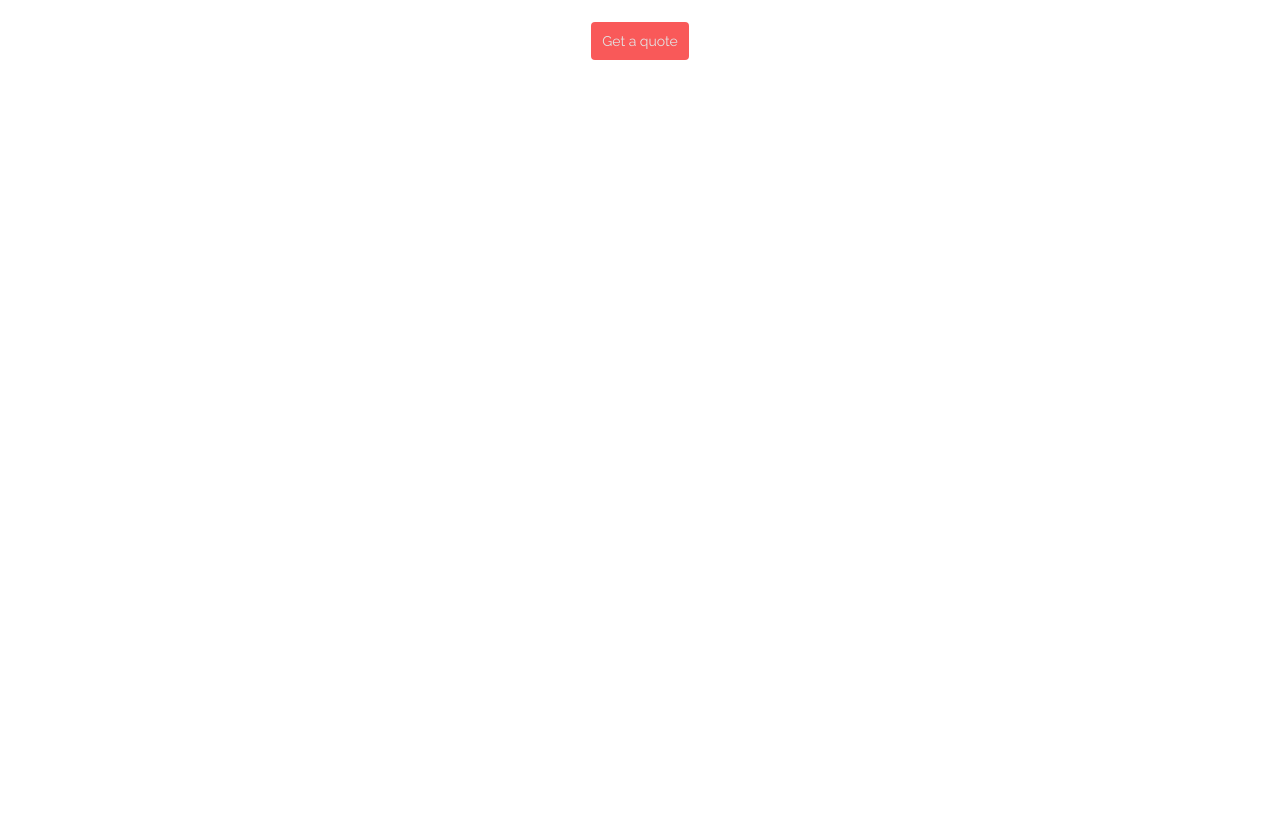
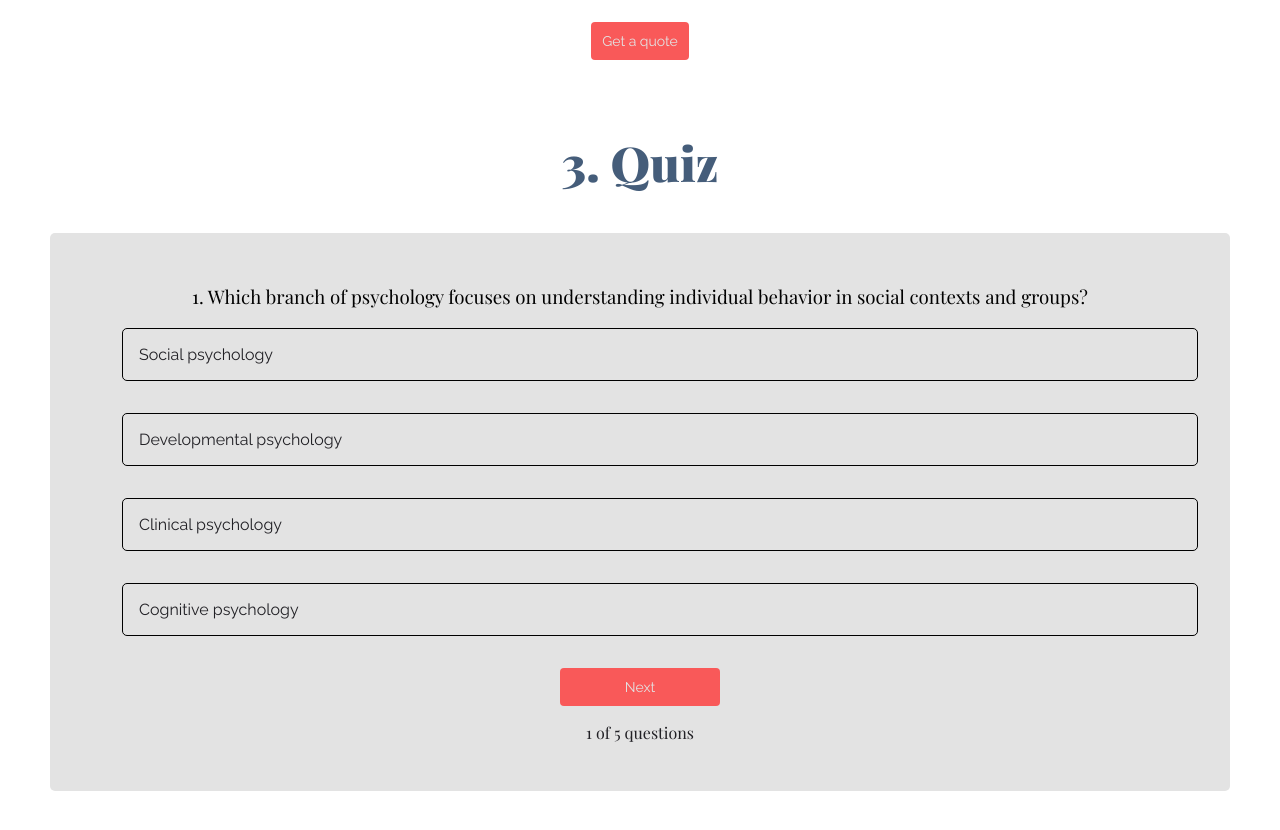
Before and after one commit to adrianaghita/100TSProjects, a React (Vite) app: page / in a window 1280 px wide. Shown: the part 440-1270 px from the top of the page. Before the commit the page ends 800 px from the top, so only its background shows below. Built offline with nearby package versions, Linux system fonts and the light colour scheme; a web font is replaced by a local one.

Commit message:
Create quiz project

```diff
--- a/src/App.tsx
+++ b/src/App.tsx
@@ -1,3 +1,4 @@
+import Quiz from "./components/Quiz/Quiz";
 import RandomQuotes from "./components/RandomQuotes/RandomQuotes";
 import Todo from "./components/TodoList/ToDo";
 
@@ -6,6 +7,7 @@ function App() {
     <>
       <Todo />
       <RandomQuotes />
+      <Quiz />
     </>
   );
 }
--- /dev/null
+++ b/src/assets/QuizData.tsx
@@ -0,0 +1,47 @@
+export const quizData = [
+  {
+    question:
+      "Which branch of psychology focuses on understanding individual behavior in social contexts and groups?",
+    option1: "Social psychology",
+    option2: "Developmental psychology",
+    option3: "Clinical psychology",
+    option4: "Cognitive psychology",
+    ans: 1,
+  },
+  {
+    question:
+      "Who created the world's first experimental psychology laboratory in 1879 at the University of Leipzig in Germany?",
+    option1: "Aaron Beck",
+    option2: "Sigmund Freud",
+    option3: "Carl Rogers",
+    option4: "Wilhelm Wundt",
+    ans: 4,
+  },
+  {
+    question:
+      "Which type of reinforcement involves the removal of an unpleasant stimulus to increase the likelihood of a behavior recurring?",
+    option1: "Positive reinforcement",
+    option2: "Negative reinforcement",
+    option3: "Punishment",
+    option4: "Extinction",
+    ans: 2,
+  },
+  {
+    question:
+      "Which neurotransmitter is associated with feelings of pleasure and reward?",
+    option1: "Serotonin",
+    option2: "Dopamine",
+    option3: "Acetylcholine",
+    option4: "GABA (Gamma-Aminobutyric Acid)",
+    ans: 2,
+  },
+  {
+    question:
+      "What is the term for the process of encoding, storing, and retrieving information from memory?",
+    option1: "Perception",
+    option2: "Memory consolidation",
+    option3: "Cognition",
+    option4: "Learning",
+    ans: 3,
+  },
+];
--- /dev/null
+++ b/src/components/Quiz/Quiz.module.scss
@@ -0,0 +1,55 @@
+@import "/src/index.scss";
+
+.wrong {
+  background-color: #f87171;
+}
+
+.correct {
+  background-color: #8dd1bd;
+}
+
+.container {
+  background-color: $bright-color;
+  padding: 2rem;
+  border-radius: 5px;
+
+  & p {
+    text-align: center;
+    font-family: $secondary-font;
+  }
+}
+
+.question {
+  font-family: $secondary-font;
+  font-weight: $regular;
+  text-align: center;
+}
+
+.responses {
+  list-style: none;
+  & li {
+    font-family: $primary-font;
+    margin-bottom: 2rem;
+    border: 0.5px solid #000;
+    border-radius: 5px;
+    padding: 1rem;
+    cursor: pointer;
+  }
+}
+
+.next-button,
+.reset-button {
+  @include button;
+  display: flex;
+  margin: auto;
+  width: 10rem;
+  text-align: center;
+  display: flex;
+  justify-content: center;
+}
+
+.score-message {
+  font-family: $secondary-font;
+  font-size: 1.5rem;
+  font-weight: $semi-bold;
+}
--- /dev/null
+++ b/src/components/Quiz/Quiz.tsx
@@ -0,0 +1,140 @@
+import { useRef, useState } from "react";
+import styles from "./Quiz.module.scss";
+import { quizData } from "../../assets/QuizData";
+
+const Quiz = () => {
+  let [index, setIndex] = useState(0);
+  const [question, setQuestion] = useState(quizData[index]);
+  const [lock, setLock] = useState(false);
+  const [score, setScore] = useState(0);
+  const [result, setResult] = useState(false);
+
+  let Option1 = useRef(null);
+  let Option2 = useRef(null);
+  let Option3 = useRef(null);
+  let Option4 = useRef(null);
+
+  let option_list: React.RefObject<HTMLElement | null>[] = [
+    Option1,
+    Option2,
+    Option3,
+    Option4,
+  ];
+
+  const checkAnswer = (e: React.MouseEvent<HTMLElement>, ans: number) => {
+    if (lock === false) {
+      if (question.ans === ans) {
+        e.currentTarget.classList.add(styles.correct);
+
+        setLock(true);
+        setScore((prev) => prev + 1);
+      } else {
+        e.currentTarget.classList.add(styles.wrong);
+        setLock(true);
+        option_list[question.ans - 1].current?.classList.add(styles.correct);
+      }
+    }
+  };
+
+  const handleNextClick = () => {
+    if (lock === true) {
+      if (index === quizData.length - 1) {
+        setResult(true);
+      }
+      setIndex(++index);
+      setQuestion(quizData[index]);
+      setLock(false);
+      option_list.map((option) => {
+        option.current?.classList.remove(styles.wrong);
+        option.current?.classList.remove(styles.correct);
+        return null;
+      });
+    }
+  };
+  const handleResetClick = () => {
+    setIndex(0);
+    setQuestion(quizData[0]);
+    setScore(0);
+    setLock(false);
+    setResult(false);
+  };
+  return (
+    <>
+      <h2>3. Quiz </h2>
+      {result ? (
+        <div className={styles.container}>
+          {score <= 1 && (
+            <p>
+              You scored {score} out of {quizData.length}. Great effort! Try
+              again to improve your score!
+            </p>
+          )}
+          {score >= 2 && score < 4 && (
+            <p>
+              Nice job! You answered {score} questions correctly out of
+              {quizData.length}. Keep up the good work!
+            </p>
+          )}
+          {score >= 4 && (
+            <p>
+              Congratulations! You got {score} out of {quizData.length} correct!
+              Well done!
+            </p>
+          )}
+
+          <button className={styles[`reset-button`]} onClick={handleResetClick}>
+            Reset
+          </button>
+        </div>
+      ) : (
+        <div className={styles.container}>
+          <h3 className={styles.question}>
+            {index + 1}. {question.question}
+          </h3>
+          <ul className={styles.responses}>
+            <li
+              ref={Option1}
+              onClick={(e) => {
+                checkAnswer(e, 1);
+              }}
+            >
+              {question.option1}
+            </li>
+            <li
+              ref={Option2}
+              onClick={(e) => {
+                checkAnswer(e, 2);
+              }}
+            >
+              {question.option2}
+            </li>
+            <li
+              ref={Option3}
+              onClick={(e) => {
+                checkAnswer(e, 3);
+              }}
+            >
+              {question.option3}
+            </li>
+            <li
+              ref={Option4}
+              onClick={(e) => {
+                checkAnswer(e, 4);
+              }}
+            >
+              {question.option4}
+            </li>
+          </ul>
+          <button className={styles[`next-button`]} onClick={handleNextClick}>
+            Next
+          </button>
+          <p>
+            {index + 1} of {quizData.length} questions
+          </p>
+        </div>
+      )}
+    </>
+  );
+};
+
+export default Quiz;
--- a/src/index.scss
+++ b/src/index.scss
@@ -20,6 +20,7 @@ $bright-color: #e3e3e3;
   font-size: 14px;
   padding: 11px;
   text-align: center;
+  cursor: pointer;
 }
 
 body {
```
